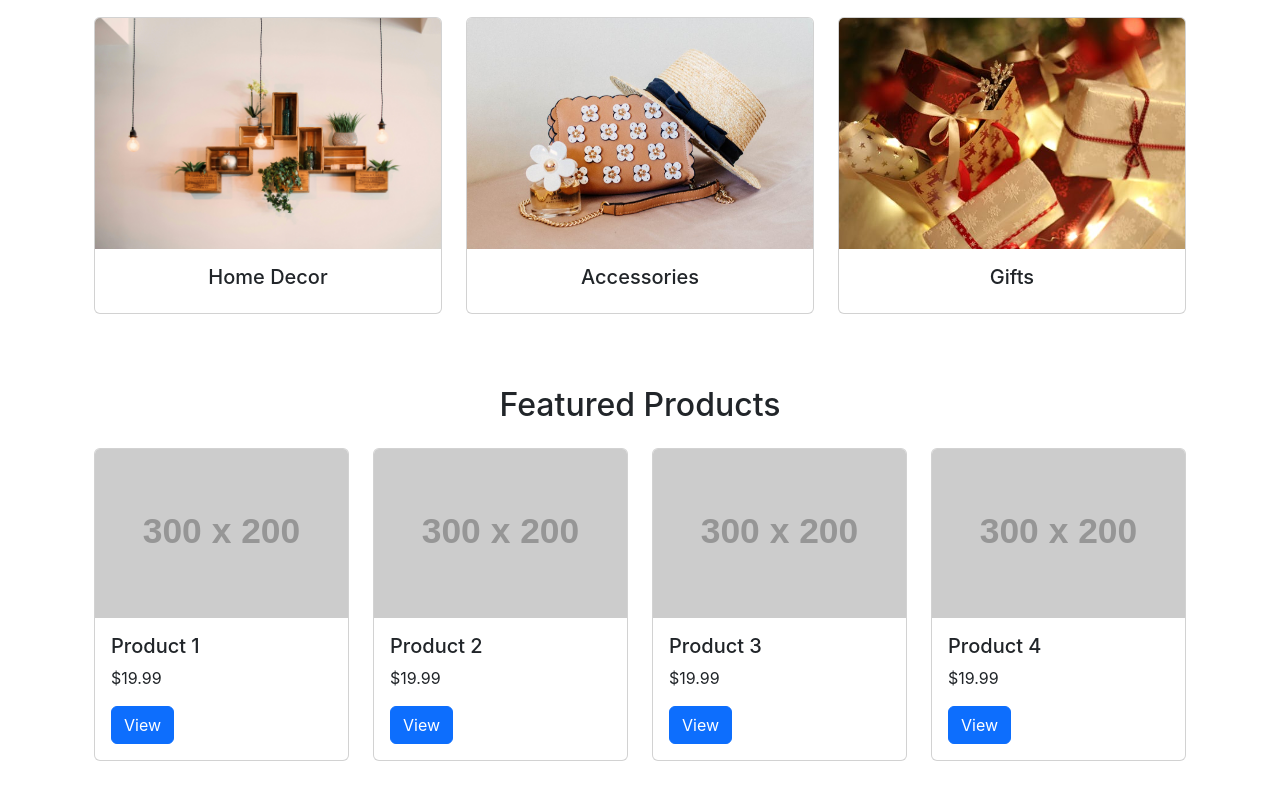
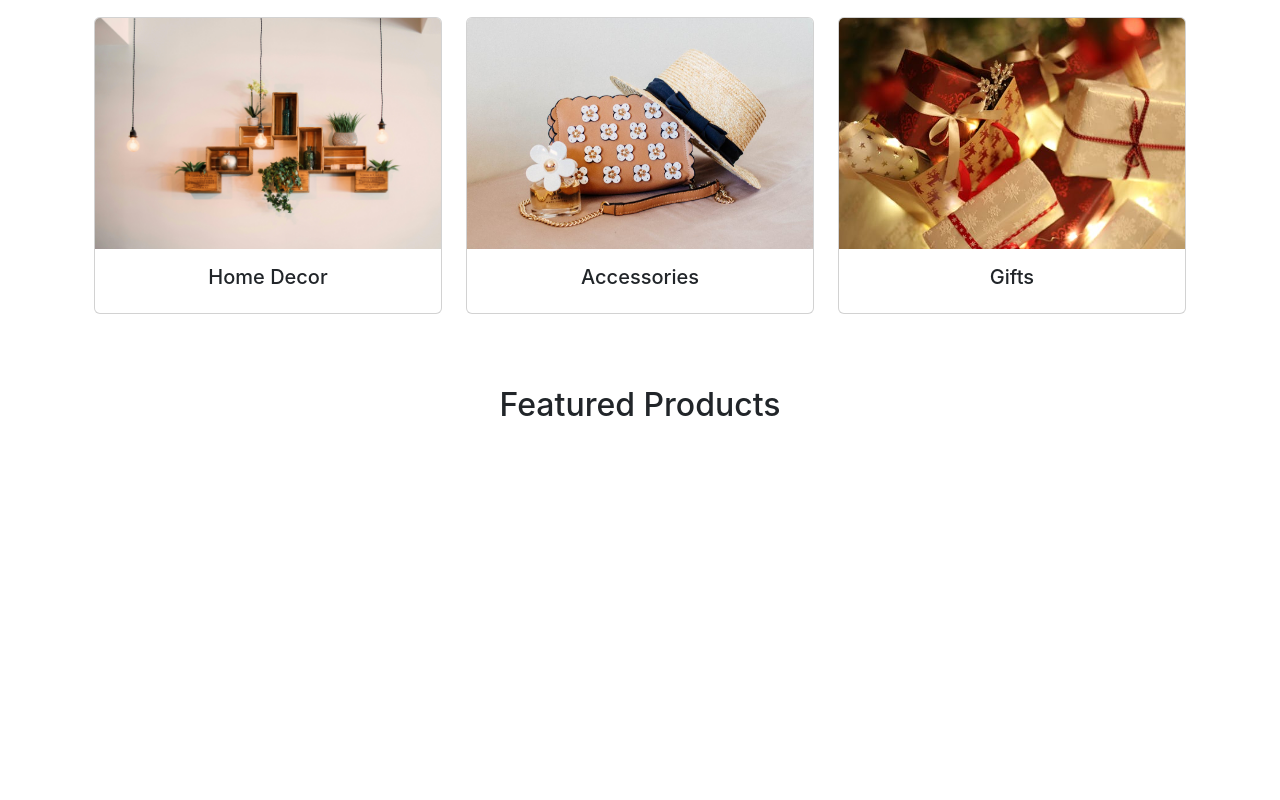
Before and after one commit to risselintod/csp3-intod-monsalud, a React (Create React App) app in the folder frontend/: page / in a window 1280 px wide. Shown: the part 406-1206 px from the top of the page. After the commit the page ends 926 px from the top, so only its background shows below. Built offline with nearby package versions, Linux system fonts and the light colour scheme.

Commit message:
Remove home featured products

```diff
--- /dev/null
+++ b/frontend/src/components/CardProduct.js
@@ -0,0 +1,47 @@
+import { Card, Button } from 'react-bootstrap'
+import { Link, useNavigate } from 'react-router-dom';
+
+export default function CardProduct({product, user, handleToggleProduct}) {
+    const navigate = useNavigate();
+
+    return (
+        <>
+            <Card className="h-100 shadow" onClick={() => navigate(`/product/${product._id}`)}>
+                  <Link to={`/product/${product._id}`} style={{ textDecoration: "none", color: "inherit" }}>
+                    <Card.Img
+                      variant="top"
+                      src={product.imageUrl || `https://localhost:3000/products/public?name=${product.name}`}
+                      alt={product.name}
+                    />
+                  </Link>
+                  <Card.Body>
+                    <Card.Title>{product.name}</Card.Title>
+                    <Card.Text>{product.description}</Card.Text>
+                    <Card.Text className="fw-bold">₱{product.price}</Card.Text>
+
+                    {/* 🛠 Admin Toggle Button Only */}
+                    {user.isAdmin ? (
+                      <Button
+                        variant={product.isActive ? "danger" : "success"}
+                        className="w-100"
+                        onClick={(e) => {
+                          e.stopPropagation();
+                          handleToggleProduct(product._id, product.isActive);
+                        }}
+                      >
+                        {product.isActive ? "Archive" : "Activate"}
+                      </Button>
+                    ) : (
+                      <Button
+                        variant="primary fixed"
+                        className="w-100"
+                        onClick={() => navigate(`/product/${product._id}`, {})}
+                      >
+                        Add to Cart
+                      </Button>
+                    )}
+                  </Card.Body>
+            </Card>
+        </>
+    )
+}
--- a/frontend/src/pages/Catalog.js
+++ b/frontend/src/pages/Catalog.js
@@ -5,6 +5,7 @@ import UserContext from "../context/UserContext";
 import { Link, useNavigate } from "react-router-dom";
 import Swal from "sweetalert2";
 import AddProductModal from "../components/AddProductModal";
+import CardProduct from "../components/CardProduct";
 
 export default function Catalog() {
   const { user } = useContext(UserContext);
@@ -92,42 +93,7 @@ export default function Catalog() {
           {products.length > 0 ? (
             products.map((product) => (
               <Col md={4} key={product._id} className="mb-4">
-                <Card className="h-100 shadow" onClick={() => navigate(`/product/${product._id}`)}>
-                  <Link to={`/product/${product._id}`} style={{ textDecoration: "none", color: "inherit" }}>
-                    <Card.Img
-                      variant="top"
-                      src={product.imageUrl || `https://localhost:3000/products/public?name=${product.name}`}
-                      alt={product.name}
-                    />
-                  </Link>
-                  <Card.Body>
-                    <Card.Title>{product.name}</Card.Title>
-                    <Card.Text>{product.description}</Card.Text>
-                    <Card.Text className="fw-bold">₱{product.price}</Card.Text>
-
-                    {/* 🛠 Admin Toggle Button Only */}
-                    {user.isAdmin ? (
-                      <Button
-                        variant={product.isActive ? "danger" : "success"}
-                        className="w-100"
-                        onClick={(e) => {
-                          e.stopPropagation();
-                          handleToggleProduct(product._id, product.isActive);
-                        }}
-                      >
-                        {product.isActive ? "Archive" : "Activate"}
-                      </Button>
-                    ) : (
-                      <Button
-                        variant="primary fixed"
-                        className="w-100"
-                        onClick={() => navigate(`/product/${product._id}`, {})}
-                      >
-                        Add to Cart
-                      </Button>
-                    )}
-                  </Card.Body>
-                </Card>
+                <CardProduct product={product} user={user} handleToggleProduct={handleToggleProduct} />
               </Col>
             ))
           ) : (
--- a/frontend/src/pages/Home.js
+++ b/frontend/src/pages/Home.js
@@ -1,6 +1,7 @@
 import React from "react";
 import { Container, Row, Col, Button, Card } from "react-bootstrap";
 import { Link } from "react-router-dom";
+import CardProduct from "../components/CardProduct";
 
 const Home = (products) => {
   console.log("HOME PRODUCTS:", products);
@@ -55,14 +56,7 @@ const Home = (products) => {
         <Row>
           {[1, 2, 3, 4].map((item) => (
             <Col md={3} sm={6} xs={12} key={item} className="mb-4">
-              <Card className="h-100">
-                <Card.Img variant="top" src="https://via.placeholder.com/300x200" />
-                <Card.Body>
-                  <Card.Title>Product {item}</Card.Title>
-                  <Card.Text>$19.99</Card.Text>
-                  <Button variant="primary">View</Button>
-                </Card.Body>
-              </Card>
+              {/* <CardProduct /> */}
             </Col>
           ))}
         </Row>
```
